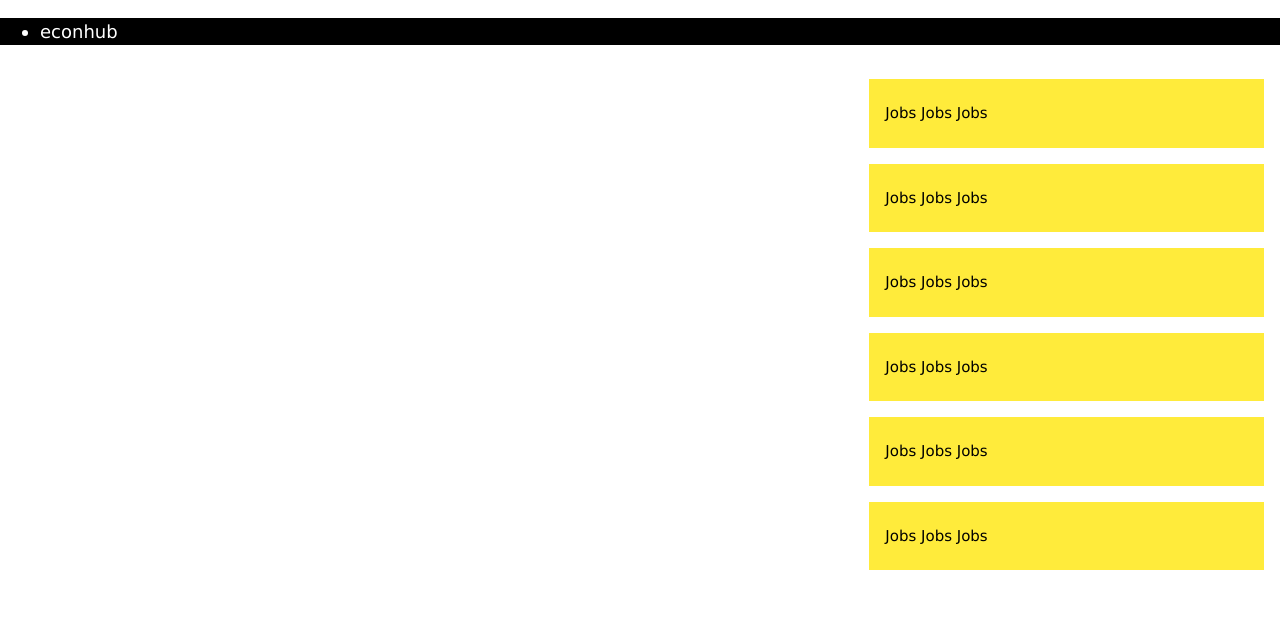
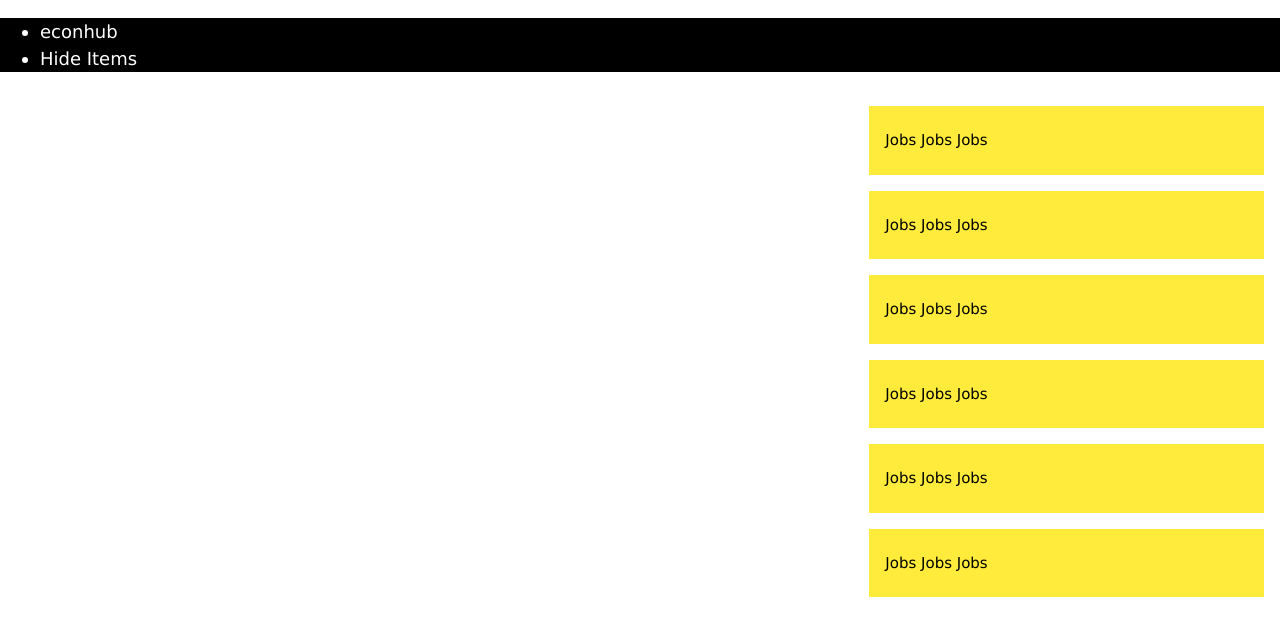
Before and after one commit to MaxSahle/inthelongrun, a Django app: page /show_news/ in a window 1280 px wide. Shown: the top 636 px of the page. Run offline with Django 3.2, Linux system fonts and the light colour scheme; data that the repository does not hold is empty.

Commit message:
select_blog added to js.

```diff
--- a/show_news/templates/show_news/index.html
+++ b/show_news/templates/show_news/index.html
@@ -13,8 +13,8 @@
     <a href="javascript:void(0);" onclick="myFunction()">(☰)</a>
   </li>
   <li><a href="#">econhub</a></li>
-  <!--<li class="w3-hide-small"><a href="#">Link 1</a></li>
-  <li class="w3-hide-small"><a href="#">Link 2</a></li>
+  <li class="w3-hide-small"><a href="javascript:void(0);" onclick="select_blog()">Hide Items</a></li>
+  <!--<li class="w3-hide-small"><a href="#">Link 2</a></li>
   <li class="w3-hide-small"><a href="#">Link 3</a></li>-->
 </ul>
 
@@ -30,10 +30,10 @@
 
 {% for each in all_news %}
 
-<div class="w3-container w3-black w3-margin-top w3-padding">
+<div id ="item" class="w3-container w3-black w3-margin-top w3-padding">
 
 <div class="w3-panel w3-third w3-black">
-<h2>{{each.source}}</h2>
+<h2 id="source">{{each.source}}</h2>
 <h3>{{each.date}}</h3>
 </div>
 
@@ -51,7 +51,7 @@
 <p>Jobs Jobs Jobs</p>
 </div>
 <div class="w3-container w3-yellow w3-margin-top w3-padding">
-<p>Jobs Jobs Jobs</p>
+<p id="Test">Jobs Jobs Jobs</p>
 </div>
 <div class="w3-container w3-yellow w3-margin-top w3-padding">
 <p>Jobs Jobs Jobs</p>
@@ -80,6 +80,18 @@ function myFunction() {
         x.className = x.className.replace(" w3-show", "");
     }
 }
+
+function select_blog() {
+    var items = document.getElementsByClassName("w3-container w3-black w3-margin-top w3-padding");
+    for (i = 0; i < items.length; i++) {
+	var children = items[i].children;
+	var children2 = children[0].children
+	if (children2[0].innerHTML != "mainly macro"){
+		items[i].style.display='none'
+		document.getElementById("Test").innerHTML = children2[0].innerHTML
+	}
+	}
+    }
 </script>
 
 </body>
```
